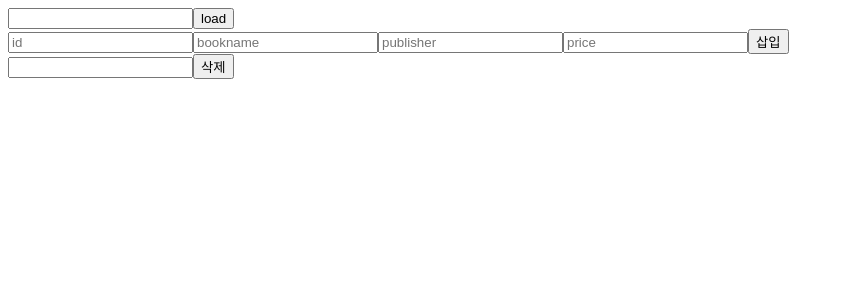
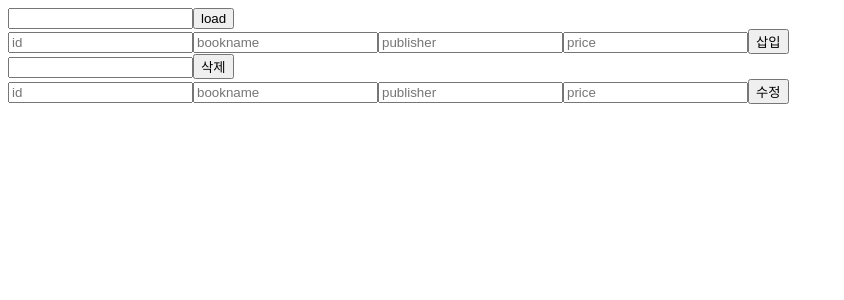
Before and after one commit to kimgh06/nodedb, a React (Create React App) app: page / in a window 1280 px wide. Shown: the top 300 px of the page, without its empty margins (0-844 px from the left). Built offline with nearby package versions, Linux system fonts and the light colour scheme.

Commit message:
simple CRUD functions

```diff
--- a/src/App.js
+++ b/src/App.js
@@ -39,9 +39,11 @@ function Load() {
   const [list, setList] = useState([]);
   const [word, serWord] = useState('');
   const [postlist, setPostist] = useState({ bookid: '', bookname: '', publisher: '', price: '' });
+  const [toupdate, setToupdate] = useState({ bookid: '', bookname: '', publisher: '', price: '' });
   const [todel, setTodel] = useState('');
   useEffect(e => {
     setPostist({ bookid: '', bookname: '', publisher: '', price: '' });
+    setToupdate({ bookid: '', bookname: '', publisher: '', price: '' });
   }, []);
   return (
     <div className="load">
@@ -84,6 +86,21 @@ function Load() {
             });
         }}>삭제</button>
       </div>
+      <div>
+        <input onChange={e => setToupdate(a => ({ ...a, bookid: e.target.value }))} value={toupdate.bookid} placeholder="id" type={'number'} />
+        <input onChange={e => setToupdate(a => ({ ...a, bookname: e.target.value }))} value={toupdate.bookname} placeholder="bookname" type={'text'} />
+        <input onChange={e => setToupdate(a => ({ ...a, publisher: e.target.value }))} value={toupdate.publisher} placeholder="publisher" type={'text'} />
+        <input onChange={e => setToupdate(a => ({ ...a, price: e.target.value }))} value={toupdate.price} placeholder="price" type={'number'} />
+        <button onClick={async e => {
+          await axios.post('http://localhost:3333/update', {
+            id: toupdate.bookid, name: toupdate.bookname, publisher: toupdate.publisher, price: toupdate.price
+          }).then(e => {
+            console.log(e);
+          }).catch(e => {
+            console.log(e);
+          });
+        }}>수정</button>
+      </div>
     </div>
   );
 }
```
